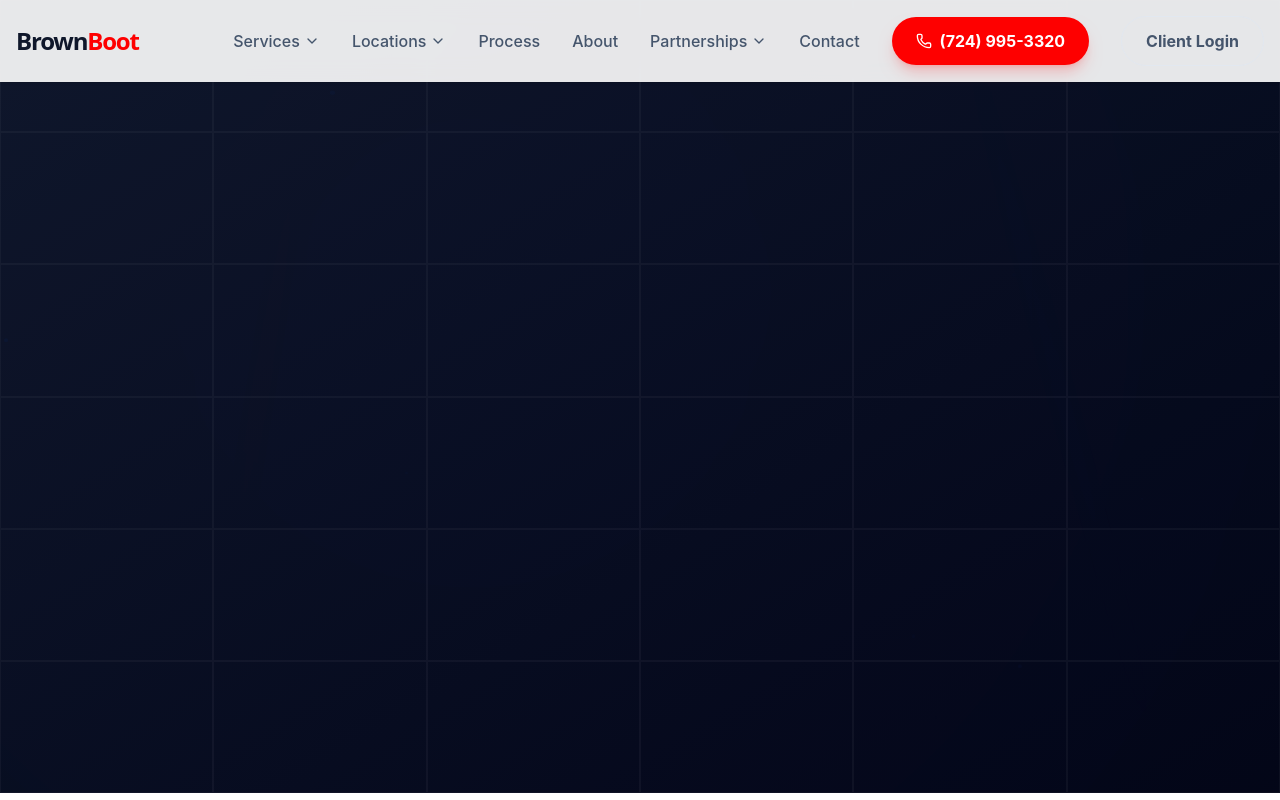
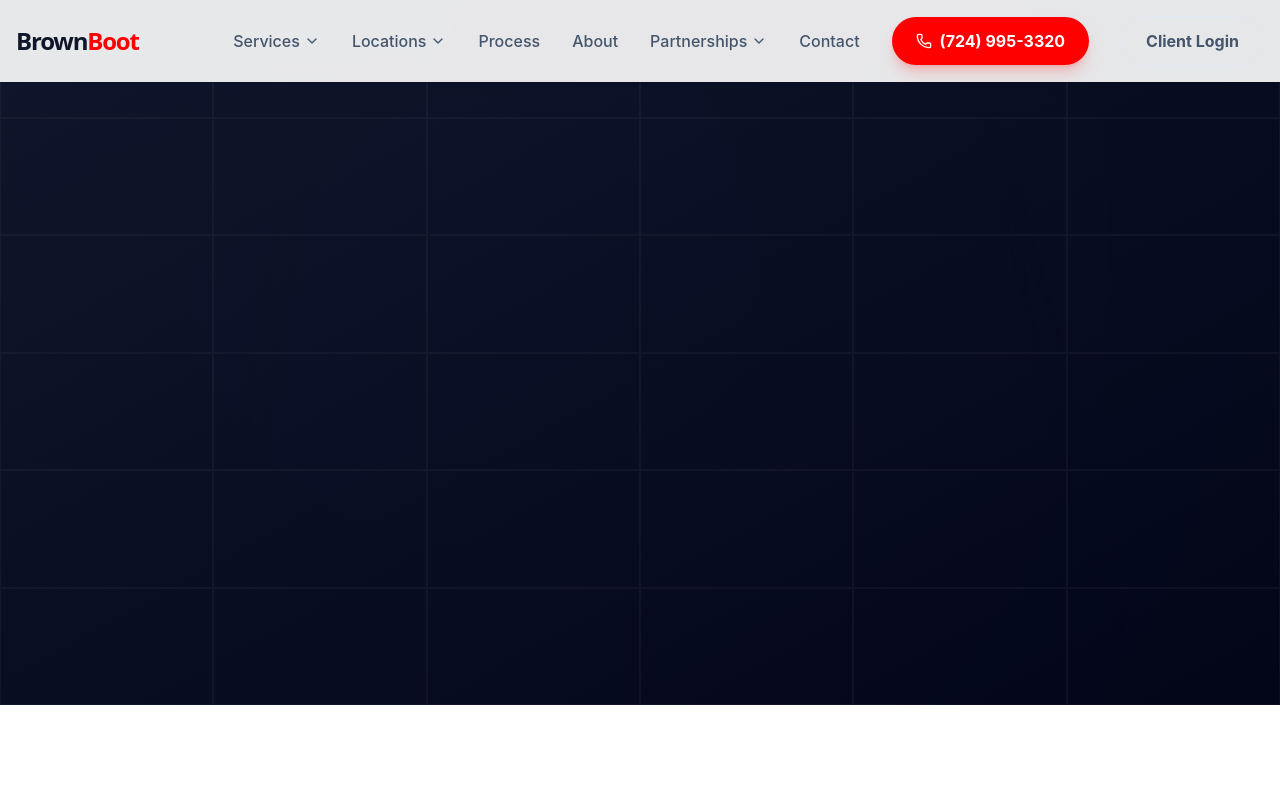
Before and after one commit to ahmedk-hue/brownboots, a React (Vite) app: page /locations/irwin in a window 1280 px wide. Shown: the top 800 px of the page. Built offline with nearby package versions, Linux system fonts and the light colour scheme.

Commit message:
style: further reduce LocationHero height and bottom padding

```diff
--- a/src/components/locations/LocationHero.tsx
+++ b/src/components/locations/LocationHero.tsx
@@ -11,7 +11,7 @@ interface LocationHeroProps {
 
 const LocationHero = ({ city, subtitle }: LocationHeroProps) => {
     return (
-        <section className="relative min-h-[40vh] flex items-center overflow-hidden bg-slate-950 pt-32 pb-16 md:pt-48 md:pb-24">
+        <section className="relative min-h-[30vh] flex items-center overflow-hidden bg-slate-950 pt-28 pb-10 md:pt-36 md:pb-14">
             {/* Background with Decorative Elements */}
             <div className="absolute inset-0 z-0 text-center">
                 <div className="absolute inset-0 bg-gradient-to-br from-slate-900 to-slate-950"></div>
```
